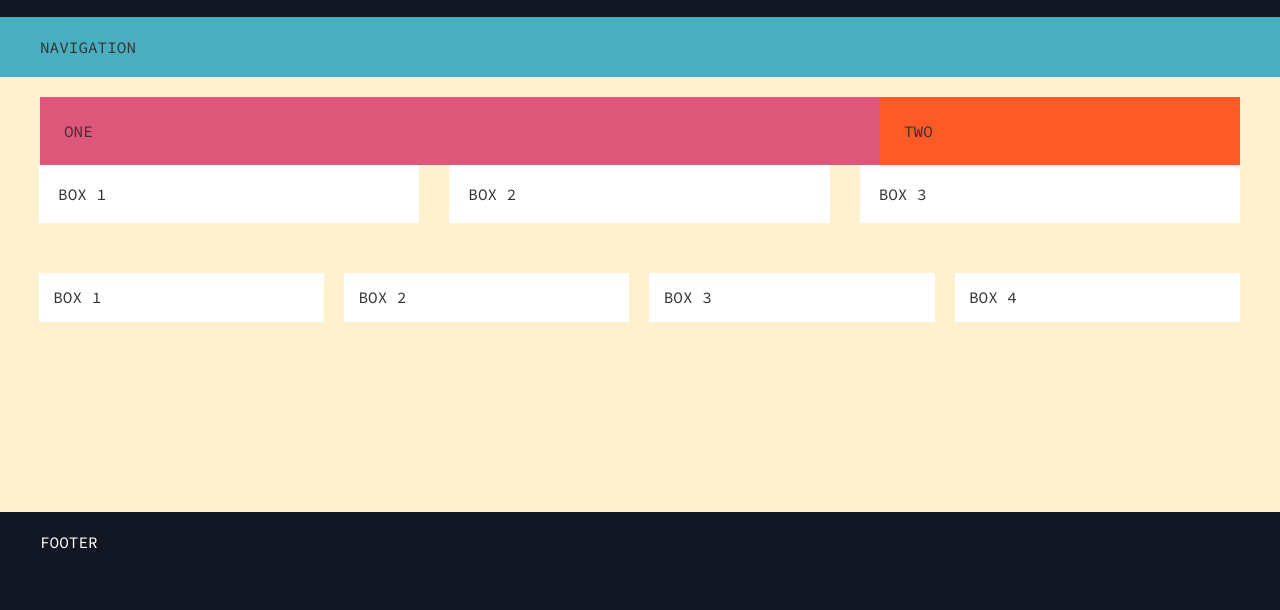
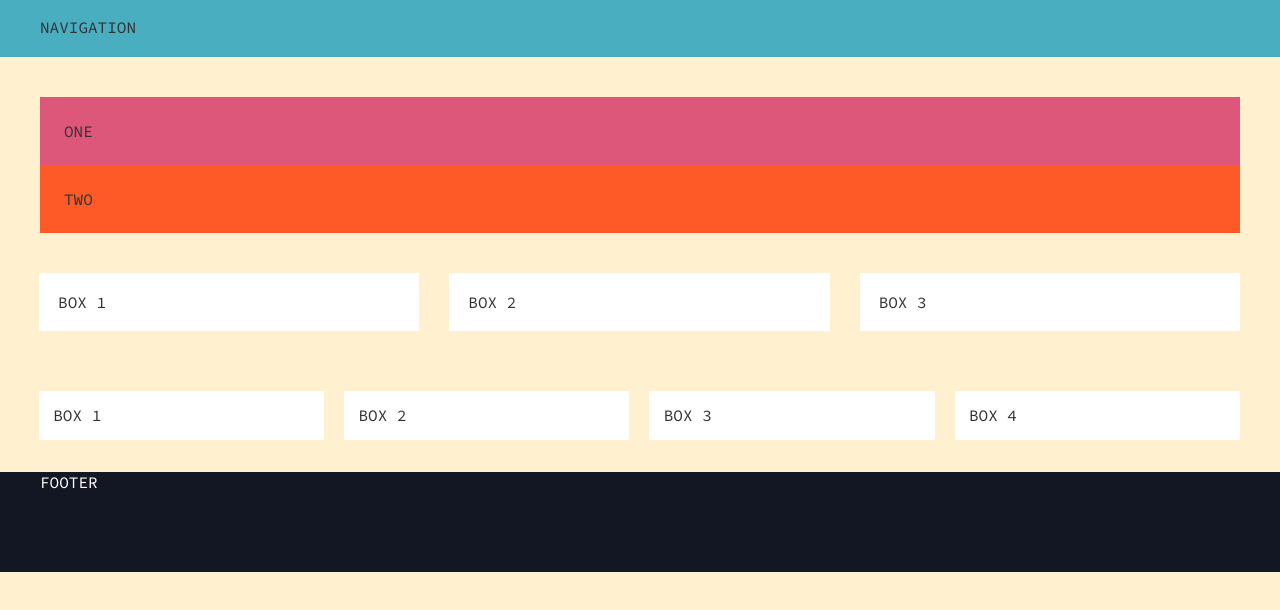
Before and after one commit to ivanasetiawan/elastic, a plain HTML site: page index.html in a window 1280 px wide. Shown: the part 188-798 px from the top of the page. Drawn offline with Linux system fonts and the light colour scheme; a web font is replaced by a local one.

Commit message:
Elastic wooot

```diff
--- a/sass/partials/_mixins.scss
+++ b/sass/partials/_mixins.scss
@@ -4,10 +4,13 @@
     @media (max-width: 1600px) { @content; }
   }
   @else if $point == medium-size {
-    @media (min-width: 1250px) { @content; }
+    @media (max-width: 1250px) { @content; }
   }
   @else if $point == baby-size {
     @media (max-width: 650px)  { @content; }
+  }
+  @else if $point == tiny-size {
+    @media (max-width: 400px)  { @content; }
   }
 }
 
--- a/sass/partials/_modules.scss
+++ b/sass/partials/_modules.scss
@@ -2,7 +2,6 @@
 %wrapper {
 	max-width: $width-basic;
 	margin: 0 auto;
-	padding: 20px 0;
 }
 
 %clearlist {
--- a/sass/partials/_vars.sass
+++ b/sass/partials/_vars.sass
@@ -11,7 +11,7 @@ $color-blue: #49aec0
 $color-dark: #131723
 
 $width-basic: 1200px
-$spacing-bottom: 50px
+$spacing-bottom: 40px
 
 $font-content: 'Source Code Pro', sans-serif
 $font-cursive: 'Kavoon', cursive
--- a/sass/templates/_layout.scss
+++ b/sass/templates/_layout.scss
@@ -15,19 +15,29 @@ nav > div {@extend %wrapper;}
 		float: left;
 		width: 66%;
 	}
+	@include breakpoint(baby-size) {
+		float: none;
+		width: 100%;
+	}
 }
 
 // Content box for full width
 .content {
 	width: 100%;
 	ul {@extend %clearlist; overflow: hidden; margin-bottom: $spacing-bottom;}
-
+	li {margin-bottom: 20px;}
 	.boxes-four{
 		margin-left: (-21px/$width-basic)*100%;
 		li {
 			float: left;
 			width: (285px/($width-basic + 20px))*100%;
 			margin-left: (20px/($width-basic + 20px))*100%;
+		}
+		@include breakpoint(baby-size) {
+			li { width: (580px/($width-basic + 20px))*100%; }
+		}
+		@include breakpoint(tiny-size) {
+			li { width: 100%; margin-left: 0;}
 		}
 	}
 
@@ -37,6 +47,12 @@ nav > div {@extend %wrapper;}
 			float: left;
 			width: (380px/($width-basic + 30px))*100%;
 			margin-left: (30px/($width-basic + 30px))*100%;
+		}
+		@include breakpoint(baby-size) {
+			li { width: (580px/($width-basic + 20px))*100%; }
+		}
+		@include breakpoint(tiny-size) {
+			li { width: 100%; margin-left: 0;}
 		}
 	}
 	p {margin: 5%;}
@@ -49,6 +65,10 @@ aside {
 		width: 26%;
 		float: right;
 	}
+	@include breakpoint(baby-size) {
+		float: none;
+		width: 100%;
+	}
 }
 
 // Footer
--- a/sass/templates/_spices.scss
+++ b/sass/templates/_spices.scss
@@ -3,21 +3,22 @@
 
 // Layout spices
 header {color: #fff; text-align: center; background: $color-dark;
-	h2 {font-size: $h5-font-size; font-family: $font-content; margin: 20px 0;}
+	h1 {padding-top: 20px;}
+	h2 {font-size: $h5-font-size; font-family: $font-content; padding: 20px 0;}
 }
 
-nav { background: $color-blue; }
+nav { background: $color-blue; padding: 20px 0; margin-bottom: $spacing-bottom;}
 
 // Whole section
 body { background: $color-creme; }
 
 // Content box for two columns
 .narrow-content { background: $color-rose; }
+.two-cols {overflow: hidden; margin-bottom: $spacing-bottom !important;}
 
 // Content box for full width
 .content {
 	li { background: #fff; }
-	.boxes-three{ margin-top: 25px; }
 }
 
 // Aside box for two columns
@@ -25,6 +26,6 @@ aside { background: $color-orange; }
 
 // Footer
 footer {
-	margin-top: -100px;
+	margin-top: -140px;
 	background: $color-dark; color: #fff;
 }
```
Also changed, not shown: public/css/styling.css.
